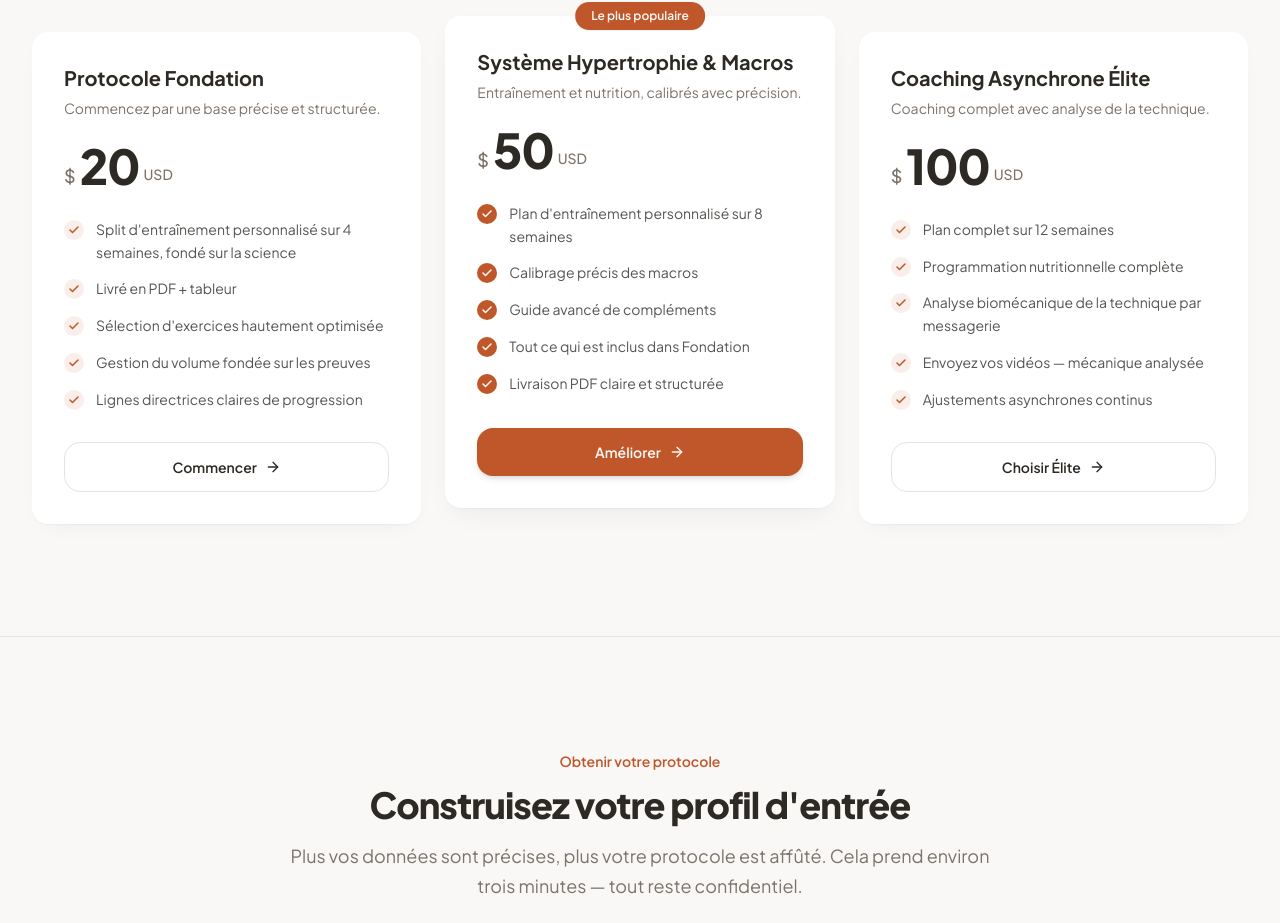
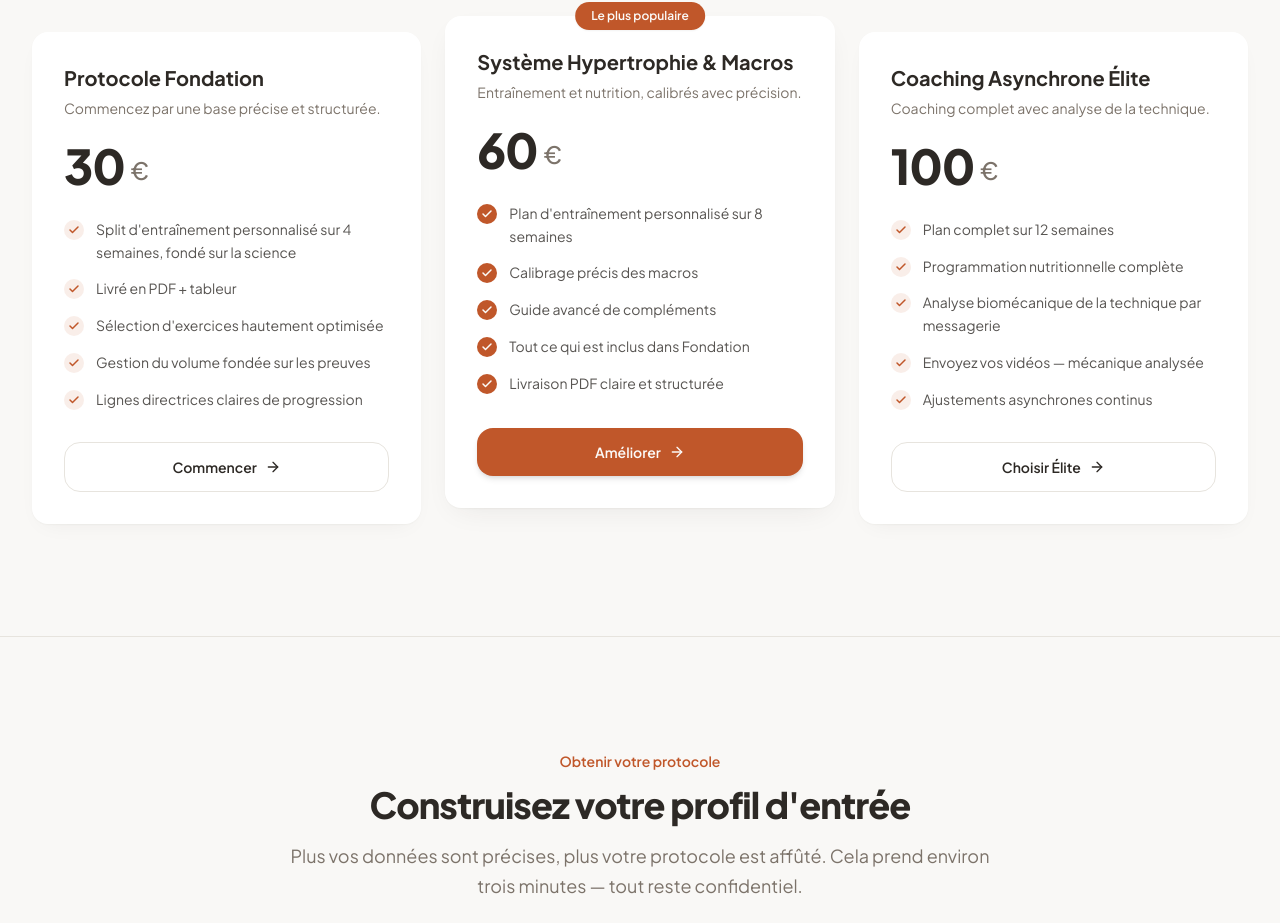
Before and after one commit to REDPETROL6/site, a Next.js app: page / in a window 1280 px wide. Shown: the part 2217-3140 px from the top of the page. Built offline with nearby package versions, Linux system fonts and the light colour scheme.

Commit message:
Updated pricing.tsx

```diff
--- a/components/landing/pricing.tsx
+++ b/components/landing/pricing.tsx
@@ -5,7 +5,7 @@ import { Reveal } from './reveal';
 import { cn } from '@/lib/utils';
 import { useLanguage } from '@/lib/language-context';
 
-const prices = ['20', '50', '100'];
+const prices = ['30', '60', '100'];
 const featured = [false, true, false];
 
 export function Pricing() {
@@ -45,13 +45,12 @@ export function Pricing() {
               <h3 className="text-xl font-bold">{plan.name}</h3>
               <p className="mt-1.5 text-sm text-muted-foreground">{plan.tagline}</p>
 
-              <div className="mt-6 flex items-end gap-1">
-                <span className="text-lg font-medium text-muted-foreground">$</span>
+              <div className="mt-6 flex items-end gap-1.5">
                 <span className="text-5xl font-extrabold leading-none tracking-tight">
                   {prices[i]}
                 </span>
-                <span className="mb-1.5 text-sm font-medium text-muted-foreground">
-                  {p.usd}
+                <span className="mb-1 text-2xl font-medium text-muted-foreground">
+                  €
                 </span>
               </div>
 
```
